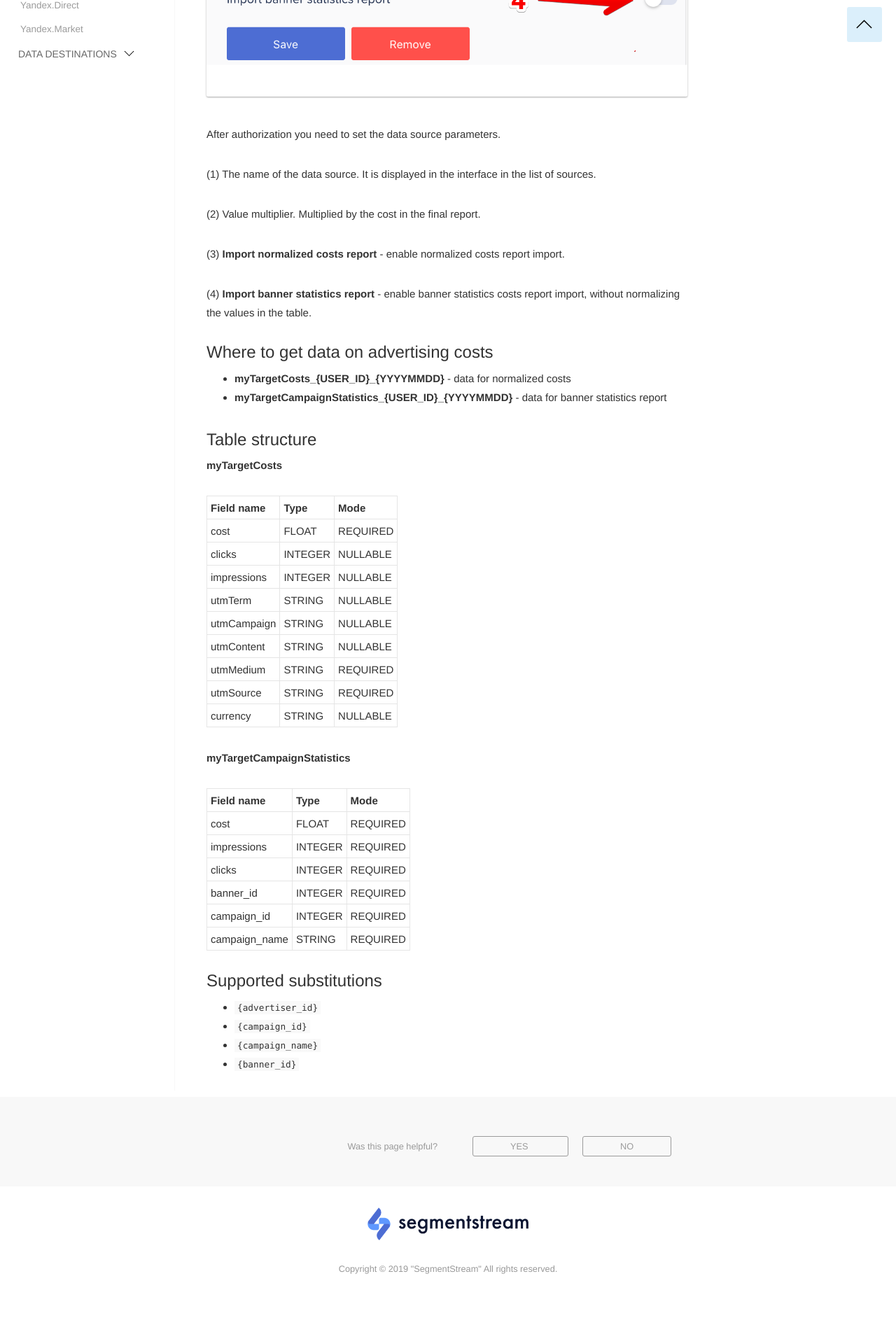
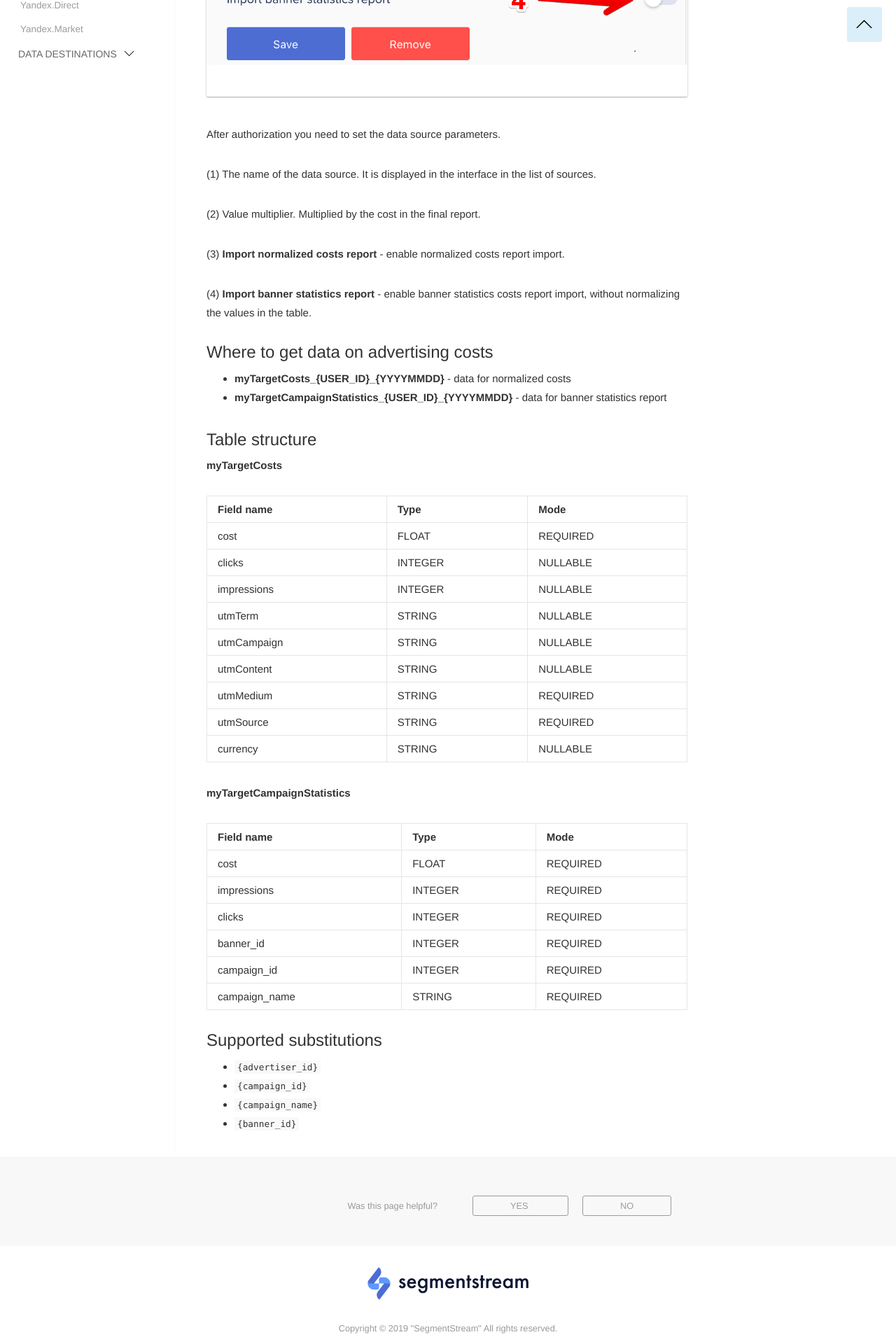
Before and after one commit to segmentstream-com/segmentstream-com.github.io, a Jekyll site: the page built from _docs/datasources/my-target.md, in a window 1280 px wide. Shown: the part 940-2860 px from the top of the page at 70% size. Built offline with Jekyll 4.4.1, drawn with Linux system fonts in a browser that asks for light colours; nearby versions of some CDN libraries; before the commit the page ends 2775 px from its top, so only the background shows below that.

Commit message:
css fixes

```diff
--- a/_layouts/default.html
+++ b/_layouts/default.html
@@ -15,7 +15,7 @@
         <!-- <link rel="shortcut icon" type="image/x-icon" href="{{ site.baseurl }}/favicon/favicon.ico"> -->
         <link href="https://maxcdn.bootstrapcdn.com/bootstrap/3.3.5/css/bootstrap.min.css" rel="stylesheet">
         <link rel="stylesheet" href="{{ site.baseurl }}/css/syntax.css">
-        <link rel="stylesheet" href="{{ site.baseurl }}/css/main.css?v=1.3">
+        <link rel="stylesheet" href="{{ site.baseurl }}/css/main.css?v=1.4">
         <link href="https://fonts.googleapis.com/css?family=Montserrat" rel="stylesheet">
         <link href="https://fonts.googleapis.com/css?family=Open+Sans" rel="stylesheet">
         <script src="https://code.jquery.com/jquery-3.2.1.min.js" integrity="sha256-hwg4gsxgFZhOsEEamdOYGBf13FyQuiTwlAQgxVSNgt4=" crossorigin="anonymous"></script>
--- a/css/main.css
+++ b/css/main.css
@@ -178,10 +178,11 @@
   margin-bottom: 30px;
   border: 1px solid #e5e5e5;
   border-collapse: collapse;
+  width: 100%
 }
 
 td, th {
-  padding: .25rem .5rem;
+  padding: .5rem 1.5rem;
   border: 1px solid #e5e5e5;
 }
 
```
